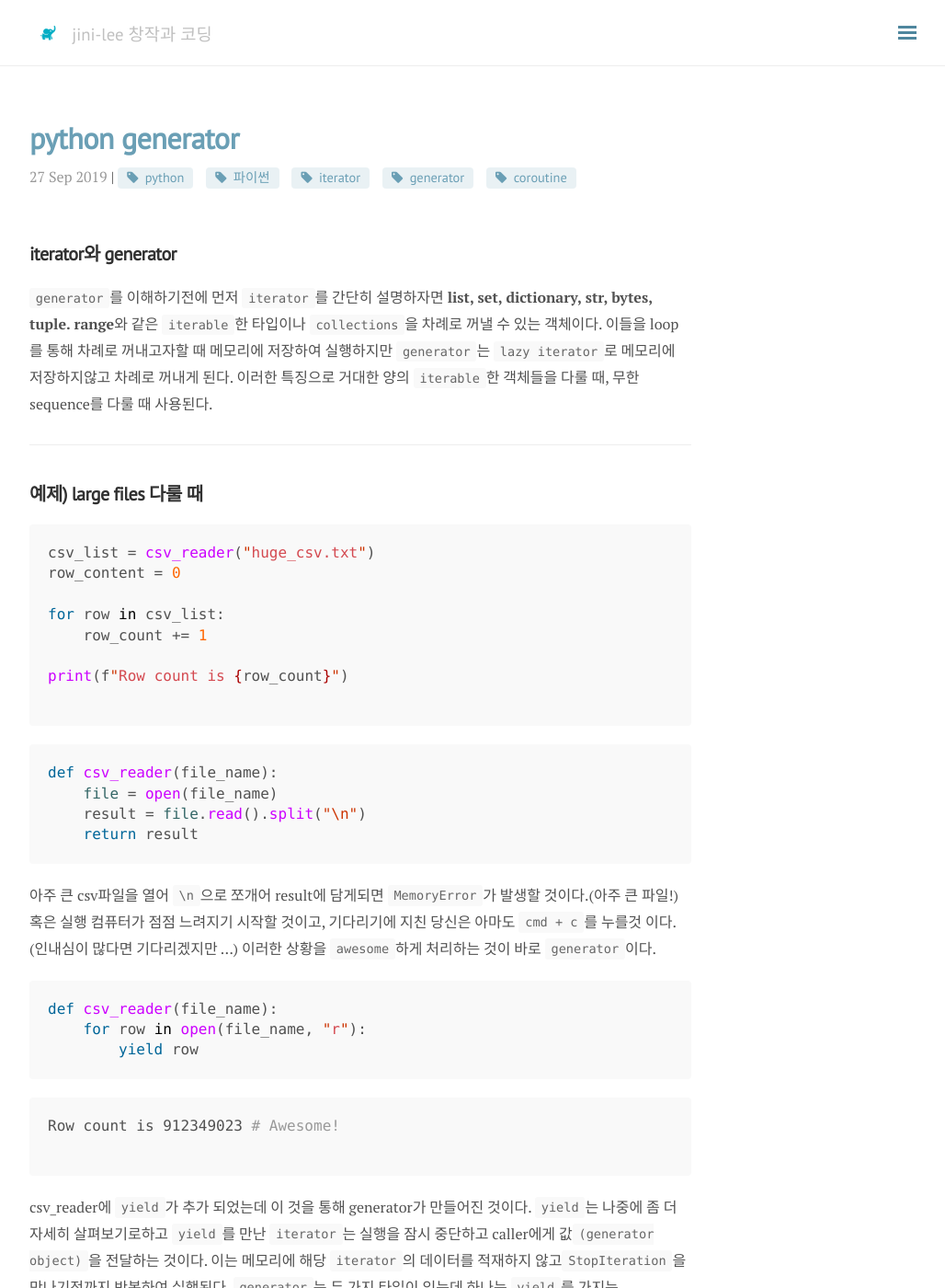
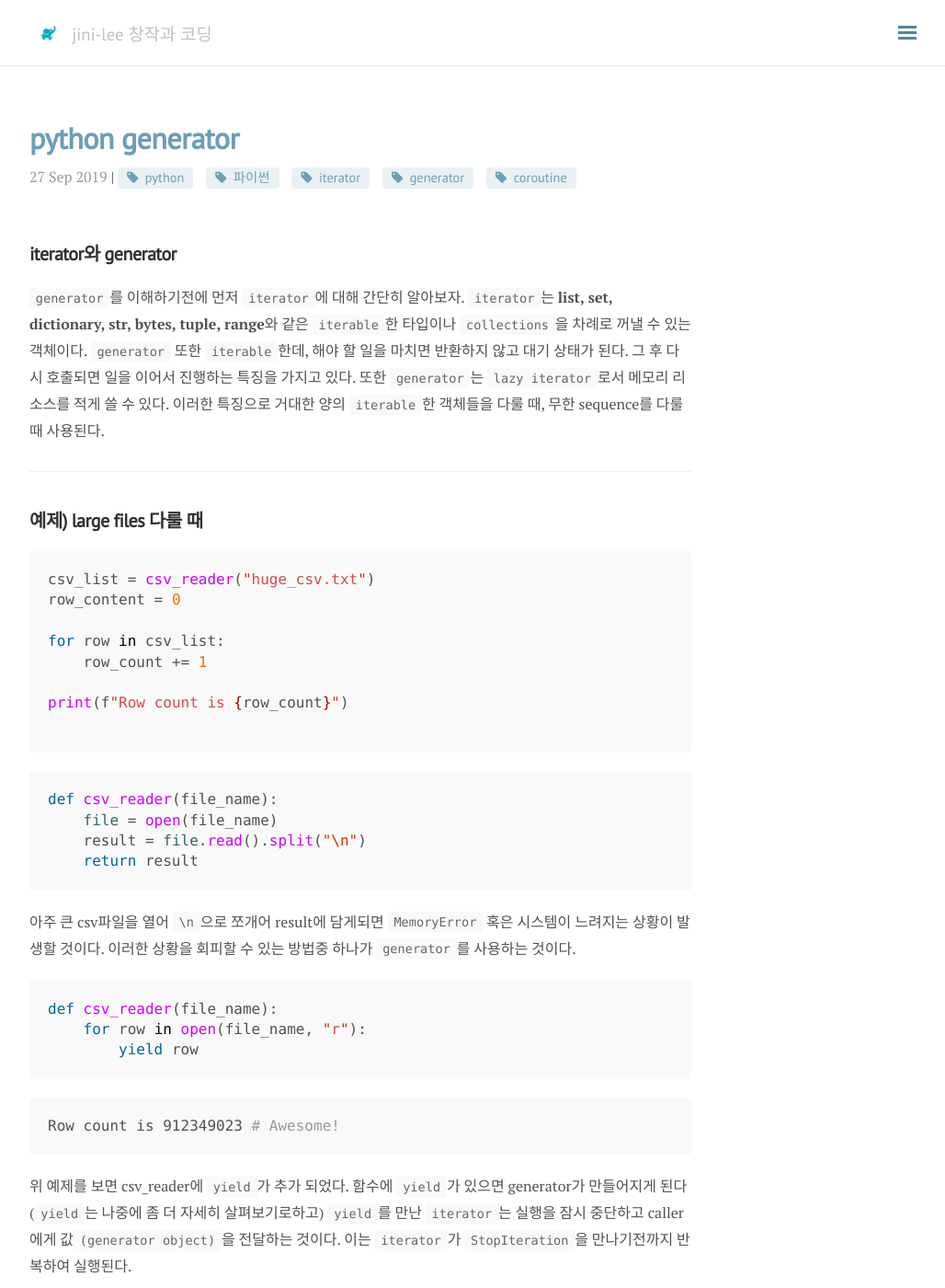
Before and after one commit to jini-lee/jini-lee.github.com, a Jekyll site: the page built from _posts/python/2019-09-27-generator.md, in a window 1280 px wide and 1400 px high. Shown: the whole window at 92% size, without its empty margins (248-1276 px from the left). Built offline with Jekyll 4.4.1, drawn with Linux system fonts in a browser that asks for light colours; nearby versions of some CDN libraries; comment, search, counter and statistics services are not loaded; some of the changed text lies outside the part shown.

Commit message:
Update 2019-09-27-generator.md

````diff
--- a/_posts/python/2019-09-27-generator.md
+++ b/_posts/python/2019-09-27-generator.md
@@ -7,9 +7,11 @@ comments: true
 ---
 
 ## iterator와 generator
-`generator`를 이해하기전에 먼저 `iterator`를 간단히 설명하자면 <b>list, set, dictionary, str, bytes, tuple. range</b>와 같은 `iterable`한 타입이나 `collections`을 차례로 꺼낼 수 있는 객체이다. 이들을 loop를 통해 차례로 꺼내고자할 때 메모리에 저장하여 실행하지만 `generator`는 `lazy iterator`로 메모리에 저장하지않고 차례로 꺼내게 된다. 이러한 특징으로 거대한 양의 `iterable`한 객체들을 다룰 때, 무한 sequence를 다룰 때 사용된다.
+`generator`를 이해하기전에 먼저 `iterator`에 대해 간단히 알아보자.
+`iterator`는 <b>list, set, dictionary, str, bytes, tuple, range</b>와 같은 `iterable`한 타입이나 `collections`을 차례로 꺼낼 수 있는 객체이다. `generator` 또한 `iterable`한데, 해야 할 일을 마치면 반환하지 않고 대기 상태가 된다. 그 후 다시 호출되면 일을 이어서 진행하는 특징을 가지고 있다. 또한 `generator`는 `lazy iterator`로서 메모리 리소스를 적게 쓸 수 있다. 이러한 특징으로 거대한 양의 `iterable`한 객체들을 다룰 때, 무한 sequence를 다룰 때 사용된다.
 
 ---
+
 ## 예제) large files 다룰 때
 ``` python
 csv_list = csv_reader("huge_csv.txt")
@@ -29,8 +31,8 @@ def csv_reader(file_name):
     return result
 ```
 
-아주 큰 csv파일을 열어 `\n`으로 쪼개어 result에 담게되면 `MemoryError`가 발생할 것이다.(아주 큰 파일!)
-혹은 실행 컴퓨터가 점점 느려지기 시작할 것이고, 기다리기에 지친 당신은 아마도 `cmd + c`를 누를것 이다.(인내심이 많다면 기다리겠지만 ...) 이러한 상황을 `awesome`하게 처리하는 것이 바로 `generator`이다.
+아주 큰 csv파일을 열어 `\n`으로 쪼개어 result에 담게되면 `MemoryError` 혹은 시스템이 느려지는 상황이 발생할 것이다.
+이러한 상황을 회피할 수 있는 방법중 하나가 `generator`를 사용하는 것이다.
 
 ``` python
 def csv_reader(file_name):
@@ -40,10 +42,13 @@ def csv_reader(file_name):
 
 ``` shell
 Row count is 912349023 # Awesome!
+```
+위 예제를 보면 csv_reader에 `yield`가 추가 되었다. 함수에 `yield`가 있으면 generator가 만들어지게 된다 (`yield`는 나중에 좀 더 자세히 살펴보기로하고) `yield`를 만난 `iterator`는 실행을 잠시 중단하고 caller에게 값`(generator object)`을 전달하는 것이다. 이는 `iterator`가 `StopIteration`을 만나기전까지 반복하여 실행된다.
 
-```
-csv_reader에 `yield`가 추가 되었는데 이 것을 통해 generator가 만들어진 것이다. `yield`는 나중에 좀 더 자세히 살펴보기로하고 `yield`를 만난 `iterator`는 실행을 잠시 중단하고 caller에게 값`(generator object)`을 전달하는 것이다. 이는 메모리에 해당 `iterator`의 데이터를 적재하지 않고`StopIteration`을 만나기전까지 반복하여 실행된다.
-`generator`는 두 가지 타입이 있는데 하나는 `yield`를 가지는 `functions`이고 나머지는 `expressions`이다.
+---
+
+### generator type
+`generator`는 두 가지 타입이 있는데 하나는 위 예제에서 볼 수 있는 `yield`를 가지는 `functions`과 `generator expressions`이다.
 
 ``` python
 def csv_reader(file_name):
@@ -75,7 +80,8 @@ KeyboardInterrupt
 Traceback (most recent call last):
   File "<stdin>", line 2, in <module>
 ```
-무한히 값을 찍어내는 함수를 당신이 `cmd + c`만 누르지 않으면 계속해서 실행되게 된다. 이 때 infinite_seq getnerator를 loop를 이용하지 않고 `next()`함수를 이용하여 순차적으로 실행할 수 있는데 `iterator object`안에는 [\_\_next\_\_()](https://www.python.org/dev/peps/pep-0234/)가 있기 때문이다.
+위 예제를 통해 generator는 `KeyboardInterrupt`가 발생하지 않는다면 무한히 값을 찍어낸다.
+함수가 실행될 때 generator는 loop를 이용하지 않고도 `next()`함수를 이용하여 순차적으로 실행할 수 있는데 `iterator object`안에는 [\_\_next\_\_()](https://www.python.org/dev/peps/pep-0234/)가 있기 때문이다. `next()`에 의해 실행되는 `generator`는 할 일을 마치면 대기상태에 들어갔다가 일을 이어한다는 것을 확인할 수 있다.
 
 ```python
 >>> gen = infinite_sequence()
@@ -97,7 +104,9 @@ Traceback (most recent call last):
 >>> nums_suared_gc = (i*2 for i in range(100000))
 120
 ```
-list의 경우 824,464 bytes이고 generator의 경우 120 bytes이다. list가 getnerator에 비해 약 700배의 메모리 공간을 가지게된다! 하지만, 메모리측면이 아닌 속도 측면으로 살펴보면 결과가 어떨까?
+list의 경우 824,464 bytes이고 generator의 경우 120 bytes이다. `list`가 `generator`에 비해 약 700배의 메모리 공간을 가지게된다.
+하지만, 공간이 아닌 속도를 살펴보면 결과가 어떨까?
+
 ``` python
 >>> import cProfile
 >>> cProfile.run('sum([i*2 for i in range(100000)])')
@@ -123,7 +132,8 @@ list의 경우 824,464 bytes이고 generator의 경우 120 bytes이다. list가
         1    0.001    0.001    0.003    0.003 {built-in method builtins.sum}
         1    0.000    0.000    0.000    0.000 {method 'disable' of '_lsprof.Profiler' objects}
 ```
-위 결과값을 보면 list의 경우 generator보다 약 2.5배 빠른것을 살펴볼 수 있다. 따라서 해결하고자하는 문제의 메모리와 속도 측면을 잘 분석해 적절한것을 선택해야한다.
+위 결과값을 보면 list의 경우 generator보다 약 2.5배 빠른것을 살펴볼 수 있다.
+따라서 풀어야하 할 문제는 공간과 속도를 고려해 적절한 타입을 선택해 해결해야한다.
 
 ---
 
@@ -157,7 +167,8 @@ list의 경우 824,464 bytes이고 generator의 경우 120 bytes이다. list가
              22 RETURN_VALUE
 
 ```
-위 예제를 보면 `yield`를 통해 `POP_TOP`으로 `top-of-stack`을 지워버릴 뿐 함수를 반환하지 않는것을 살펴볼 수 있다. 이 때 caller에게 값을 넘겨주고 pause상태에 들어간다. 지금까지는 yield를 통해 caller에게 callee가 값을 넘겨주기만 한다. 즉 일방향이다. 양방향으로 값을 주고 받을 순 없을까? 해답은 바로 `send()`이다! 이는 `gernerator` 기반의 `coroutine`이 되겠다.
+위 예제의 8라인을 보면 `yield`를 통해 `POP_TOP`으로 `top-of-stack`을 지워버릴 뿐 함수를 반환하지 않는것을 살펴볼 수 있다. 이 때 caller에게 값을 넘겨주고 pause상태에 들어간다.
+지금까지는 `yield`를 통해 caller에게 callee가 값을 넘겨주기만 한다. 즉 일방향이다. 양방향으로 값을 주고 받을 순 없을까? 해답은 바로 `send()`이다.
 
 ---
 
@@ -189,10 +200,13 @@ def score_generator():
 >>> next(s_gen)
 8
 ```
-`send()`함수를 이용해 `yield`를 실행하는 지점에 값을 callee에게 줄 수 있다. 단일방향이 양방향으로 데이터를 주고 받을 수 있게되었다. 이 기법이 바로 `generator`기반의 `coroutine`이며 python3에서는 이를 `native coroutine`으로 발전시키게 되었다.
+
+`send()`함수를 이용해 `yield`를 실행하는 지점에 값을 callee에게 줄 수 있다. 이 기법이 바로 `generator`기반의 `coroutine`이며 python3에서는 이를 `native coroutine`으로 발전시켰다.
+
+---
 
 ## throw()와 close()
-특정한 상황에서 `generator`를 종료(default: StopIteration)하고 싶다면 `throw()`나 `close()`를 사용하면 된다. 간단한 것이니 예제를 바로 살펴보자.
+특정한 상황에서 `generator`를 종료(default: StopIteration)하고 싶다면 `throw()`나 `close()`를 사용하면 된다.
 
 ``` python
 >>> s_gen = score_generator()
@@ -221,11 +235,12 @@ ValueError                 Traceback (most recent call last)
 
 ValueError: Accum_score large then 5
 ```
+
 ---
 
 ## 결론
-* python의 generator functions, generator expressions에 대해서 살펴 봤다.
-* 해결할 문제에 메모리와 속도 측면에서 getnerator를 고려할 수 있게 되었다.
+* python의 generator의 특징과 선언법을 알아봤다.
+* 해결할 문제에 공간과 속도를 고려해 generator를 선택할 수 있다.
 * generator 기반의 coroutine을 살펴보았기 때문에 비동기식 프로그래밍을 이해할 수 있는 준비가 되었다.
 
 ---
````
Also changed, not shown: other parts of _posts/python/2019-09-27-generator.md (+2 -1 lines).
